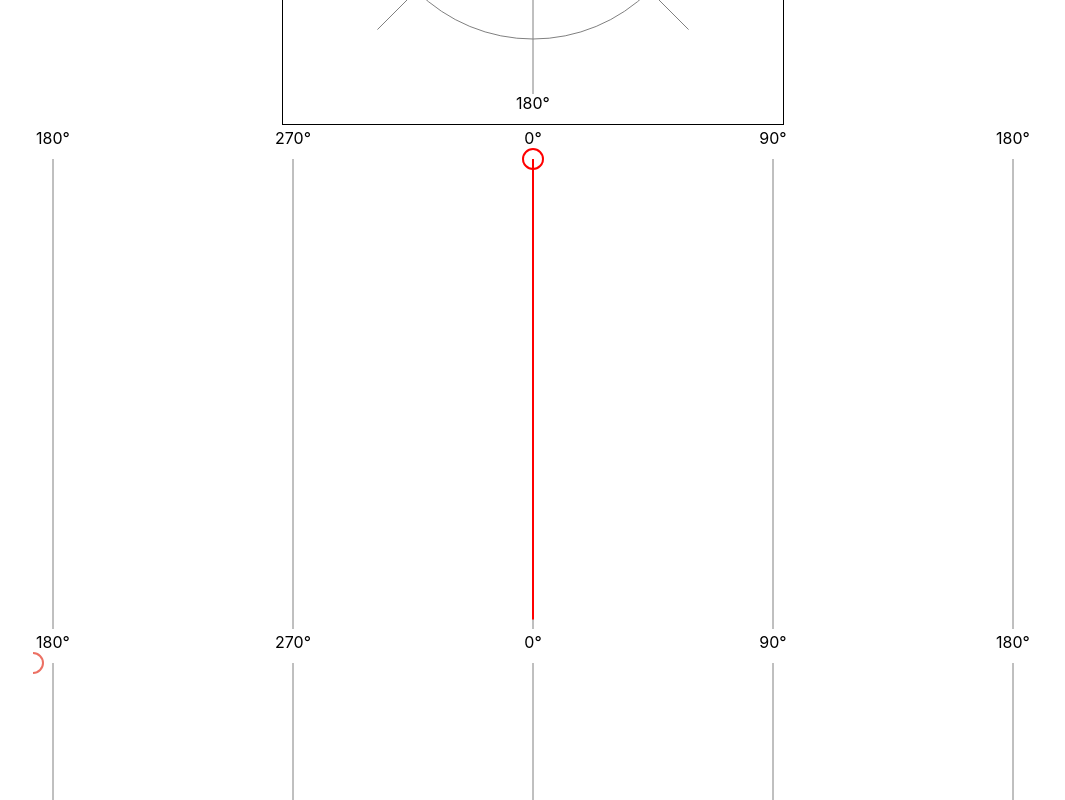
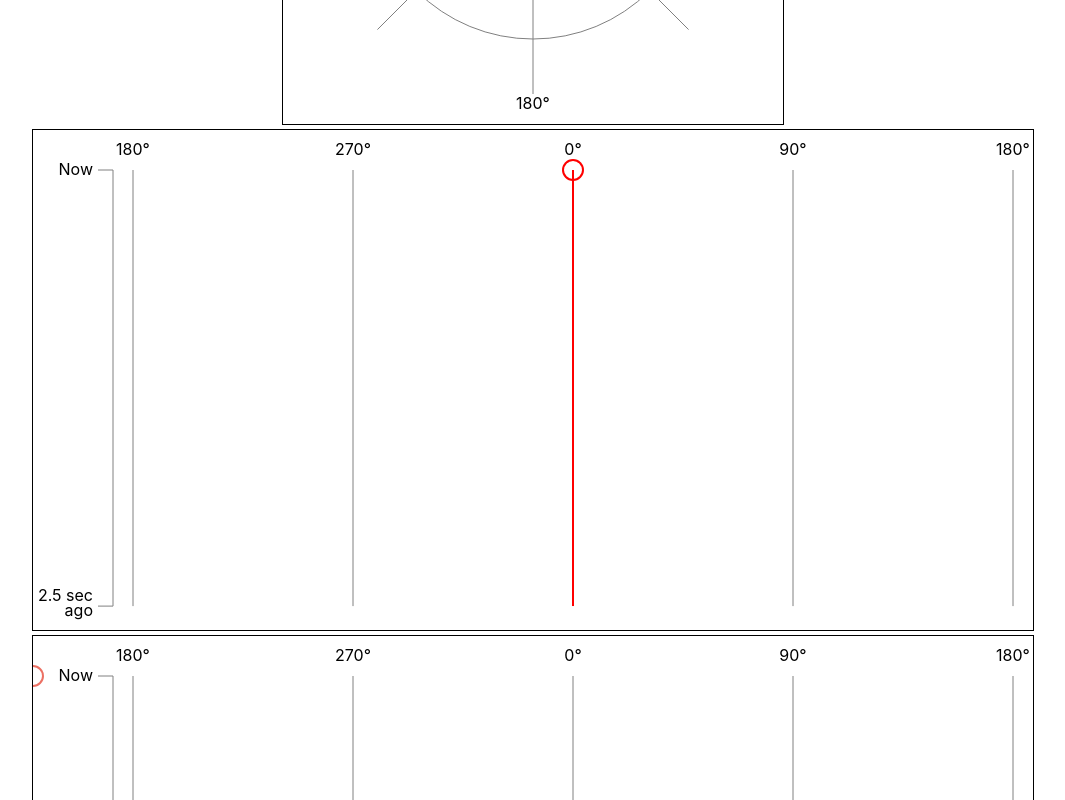
Before and after one commit to harryli0088/bearing-rate-graph, a Svelte app: page / in a window 1280 px wide. Shown: the part 600-1400 px from the top of the page, without its empty margins (107-1172 px from the left). Built offline with nearby package versions, Linux system fonts and the light colour scheme.

Commit message:
added y axis to graph

```diff
--- a/src/Components/BearingRateGraph.svelte
+++ b/src/Components/BearingRateGraph.svelte
@@ -3,17 +3,18 @@
 	import PhysicsObject from '../Classes/PhysicsObject.ts';
 	import getActorSize from '../utils/getActorSize.ts'
 
+	export let colors:string[]
+	export let intervalTime:number = 50
 	export let maxHistoryLength:number = 50
 	export let otherActors: PhysicsObject[] = []
-	export let colors:string[]
 
   let height:number = 500
   let width:number = 1000
   const margin = {
-    top: 30,
-    left: 20,
+    top: 40,
+    left: 100,
     right: 20,
-    bottom: 0,
+    bottom: 15,
   }
 
   $: effectiveHeight = height - margin.top - margin.bottom
@@ -38,6 +39,9 @@
 		[margin.top, margin.top + effectiveHeight]
 	)
 
+	$:yTop = yScale(0)
+	$: yBottom = yScale(maxHistoryLength - 1)
+
 	$: pathData = otherActors.map(actor => { //generate path strings for each other actor
 		let d = "M"
 
@@ -61,6 +65,8 @@
 
 		return d //return the path string
 	})
+
+	$: timeSpan = maxHistoryLength * intervalTime
 </script>
 
 <main>
@@ -78,13 +84,22 @@
       {/each}
     </g>
 
+		<g transform="translate(-20,0)">
+			<text x={margin.left - 20} y={yScale(0)} dy={5} text-anchor="end">Now</text>
+			<line x1={margin.left - 15} y1={yScale(0)} x2={margin.left} y2={yScale(0)}/>
+			<line x1={margin.left} y1={yScale(0)} x2={margin.left} y2={yBottom}/>
+			<line x1={margin.left - 15} y1={yBottom} x2={margin.left} y2={yBottom}/>
+			<text x={margin.left - 20} y={yBottom} dy={-5} text-anchor="end">{(timeSpan/1000).toFixed(1)} sec</text>
+			<text x={margin.left - 20} y={yBottom} dy={10} text-anchor="end">ago</text>
+		</g>
+
     <g>
       {#each bearingLabels as label}
         <line
 					x1={label.x + margin.left}
 					x2={label.x + margin.left}
-					y1={margin.top}
-					y2={effectiveHeight + margin.top}
+					y1={yTop}
+					y2={yBottom}
 				/>
       {/each}
     </g>
@@ -114,6 +129,10 @@
 </main>
 
 <style>
+	svg {
+		border: 1px solid black;
+	}
+
   line {
     stroke: gray;
     stroke-width: 1px;
--- a/src/Components/Sandbox.svelte
+++ b/src/Components/Sandbox.svelte
@@ -84,8 +84,9 @@
 	}
 
   let interval = -1
+  const INTERVAL_TIME = 50
   function onFocus() {
-    interval = setInterval(run, 50)
+    interval = setInterval(run, INTERVAL_TIME)
   }
   function onBlur() {
     clearInterval(interval)
@@ -100,6 +101,7 @@
 	<div tabindex={1} on:focus={onFocus} on:blur={onBlur} on:keydown={onKeyDown} on:keyup={onKeyUp}>
     <BearingRateGraph
       colors={COLORS}
+      intervalTime={INTERVAL_TIME}
       maxHistoryLength={MAX_HISTORY_LENGTH}
       {otherActors}
     />
--- a/src/Components/Tutorial.svelte
+++ b/src/Components/Tutorial.svelte
@@ -1,5 +1,5 @@
 <script lang="ts">
-	import { onMount, onDestroy } from 'svelte'
+	import { onDestroy } from 'svelte'
   import PhysicsObject from '../Classes/PhysicsObject.ts'
 	import BearingRateGraph from 'Components/BearingRateGraph.svelte'
 	import getBearing from '../utils/getBearing.ts'
@@ -30,7 +30,8 @@
     ))
 		actor = actor
 	}
-	const interval = setInterval(run, 50)
+  const INTERVAL_TIME = 50
+	const interval = setInterval(run, INTERVAL_TIME)
 
   let svg
   function onMouseMove(e) {
@@ -45,10 +46,6 @@
     actor.positionX = clientX - dimensions.left - fullWidth/2
     actor.positionY = clientY - dimensions.top - fullHeight/2
   }
-
-
-	onMount(() => {
-	})
 
 	onDestroy(() => {
 		clearInterval(interval)
@@ -81,6 +78,7 @@
 
 	<BearingRateGraph
 		colors={["red"]}
+    intervalTime={INTERVAL_TIME}
 		maxHistoryLength={MAX_HISTORY_LENGTH}
 		otherActors={[actor]}
 	/>
```
